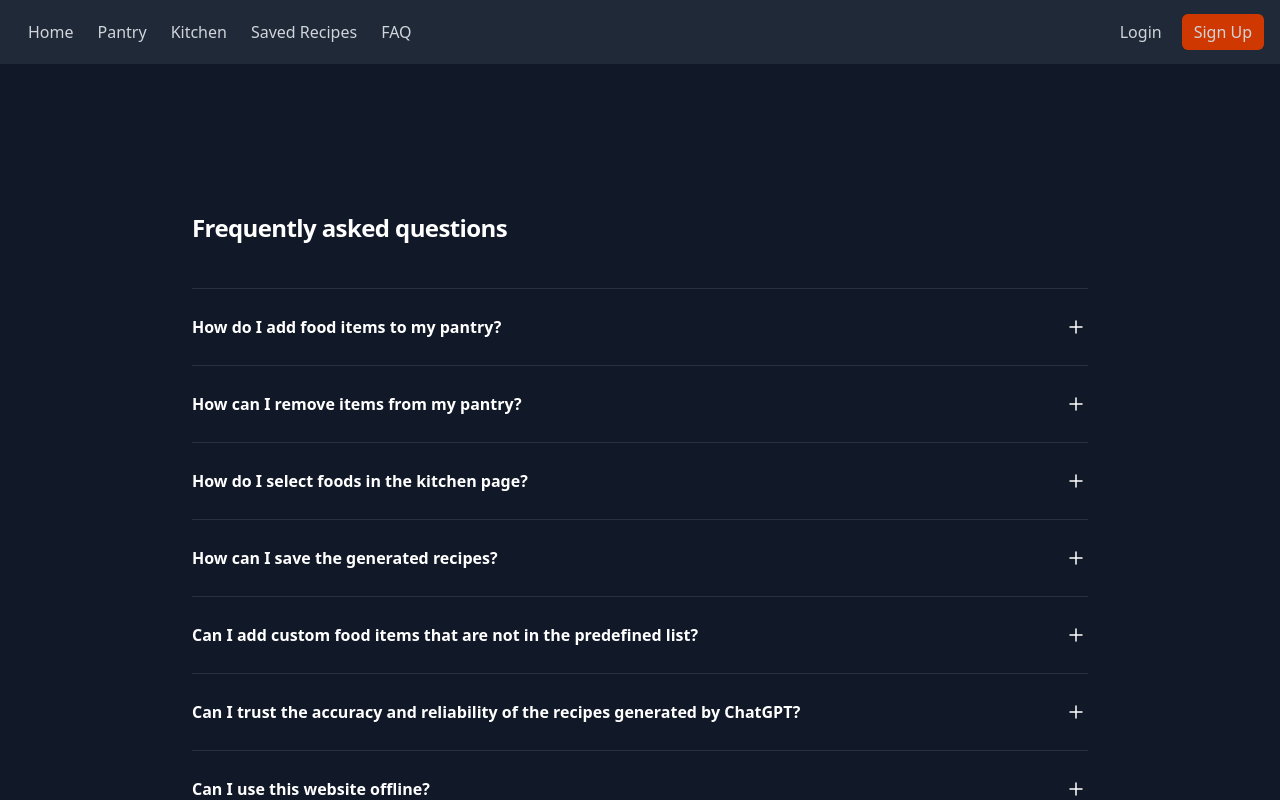
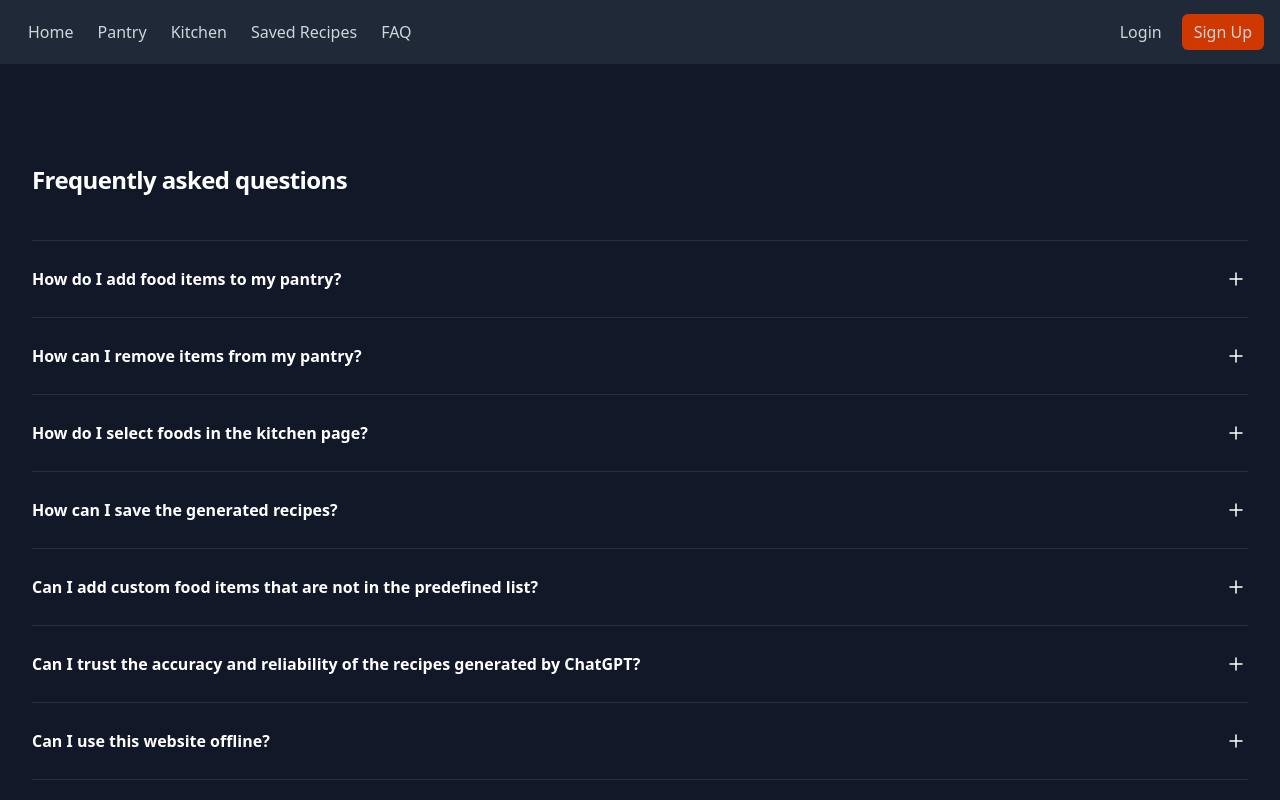
Before and after one commit to monysary/i-m-hungry-recipe-app, a Next.js app: page /faq in a window 1280 px wide. Shown: the top 800 px of the page. Built offline with nearby package versions, Linux system fonts and the light colour scheme.

Commit message:
update faq styling

```diff
--- a/src/pages/faq.jsx
+++ b/src/pages/faq.jsx
@@ -4,8 +4,8 @@ import { MinusSmallIcon, PlusSmallIcon } from "@heroicons/react/24/outline";
 export default function Faq() {
 	return (
 		<div className='bg-gray-900 h-full pb-24 md:pb-0'>
-			<div className='mx-auto max-w-7xl px-6 pt-12 sm:py-32 lg:px-8 lg:pt-36 md:pb-48'>
-				<div className='mx-auto max-w-4xl divide-y divide-white/10'>
+			<div className='mx-auto max-w-7xl px-6 pt-12 sm:py-24 lg:px-8 md:pb-48'>
+				<div className='divide-y divide-white/10'>
 					<h2 className='text-2xl font-bold leading-10 tracking-tight text-white'>
 						Frequently asked questions
 					</h2>
--- a/src/pages/pantry.jsx
+++ b/src/pages/pantry.jsx
@@ -126,7 +126,6 @@ function Pantry() {
         initial='hidden'
         animate='visible'
         viewport={{ once: true, amount: 0.8 }}
-
       >
         <m.div variants={cardVariantsVertical} className='relative flex items-start gap-1'>
           <div className='md:text-3xl text-2xl  md:mb-4 text-black font-medium'>
```
